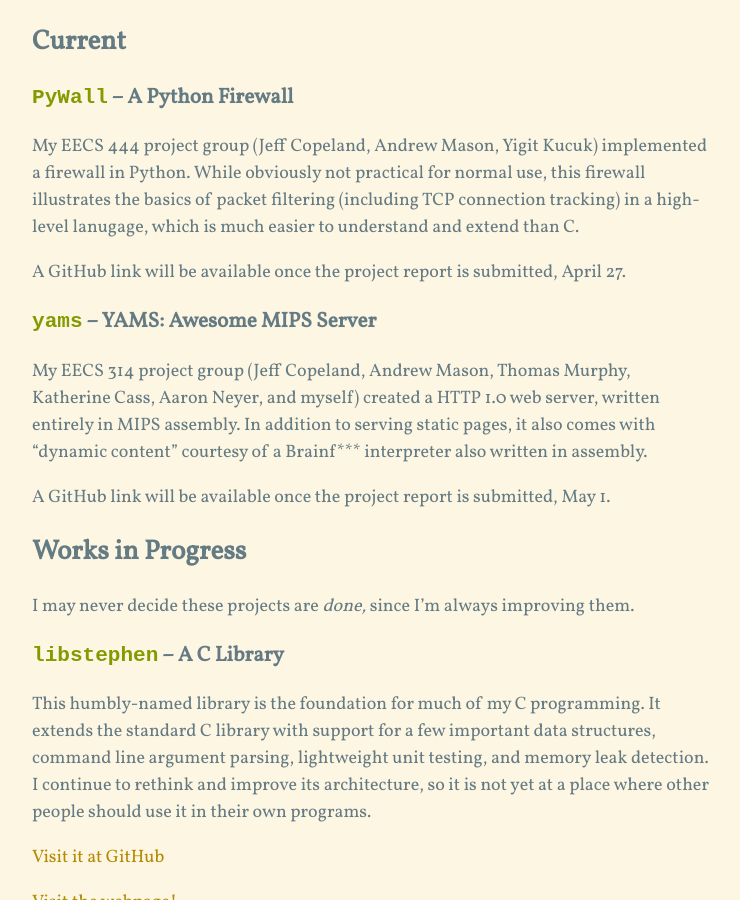
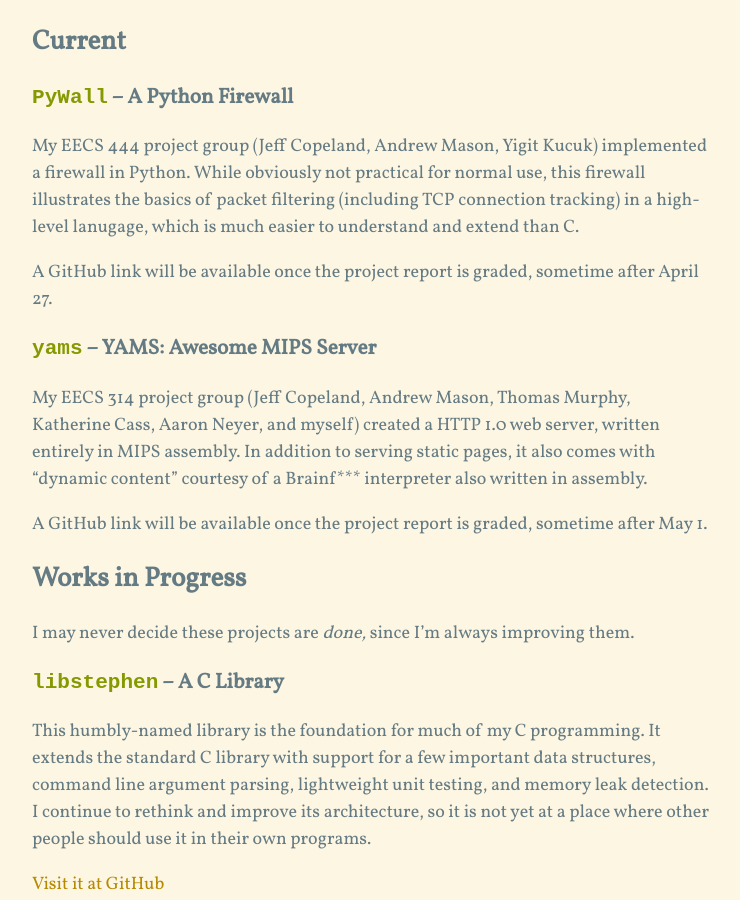
Before and after one commit to brenns10/brennan.io, a Jekyll site: the page built from projects.md, in a window 1280 px wide and 900 px high, scrolled down 451 px. Shown: the whole window, without its empty margins (268-1008 px from the left). Built offline with Jekyll 4.4.1, drawn with Linux system fonts in a browser that asks for light colours; nearby versions of some CDN libraries; Markdown is read by kramdown in place of the engine named in the settings.

Commit message:
Fixed project page explanation of links.

```diff
--- a/projects.md
+++ b/projects.md
@@ -25,7 +25,8 @@ firewall illustrates the basics of packet filtering (including TCP connection
 tracking) in a high-level lanugage, which is much easier to understand and
 extend than C.
 
-A GitHub link will be available once the project report is submitted, April 27.
+A GitHub link will be available once the project report is graded, sometime
+after April 27.
 
 ### `yams` -- YAMS: Awesome MIPS Server
 
@@ -34,7 +35,8 @@ Cass, Aaron Neyer, and myself) created a HTTP 1.0 web server, written entirely
 in MIPS assembly.  In addition to serving static pages, it also comes with
 "dynamic content" courtesy of a Brainf*** interpreter also written in assembly.
 
-A GitHub link will be available once the project report is submitted, May 1.
+A GitHub link will be available once the project report is graded, sometime
+after May 1.
 
 ## Works in Progress
 
```
